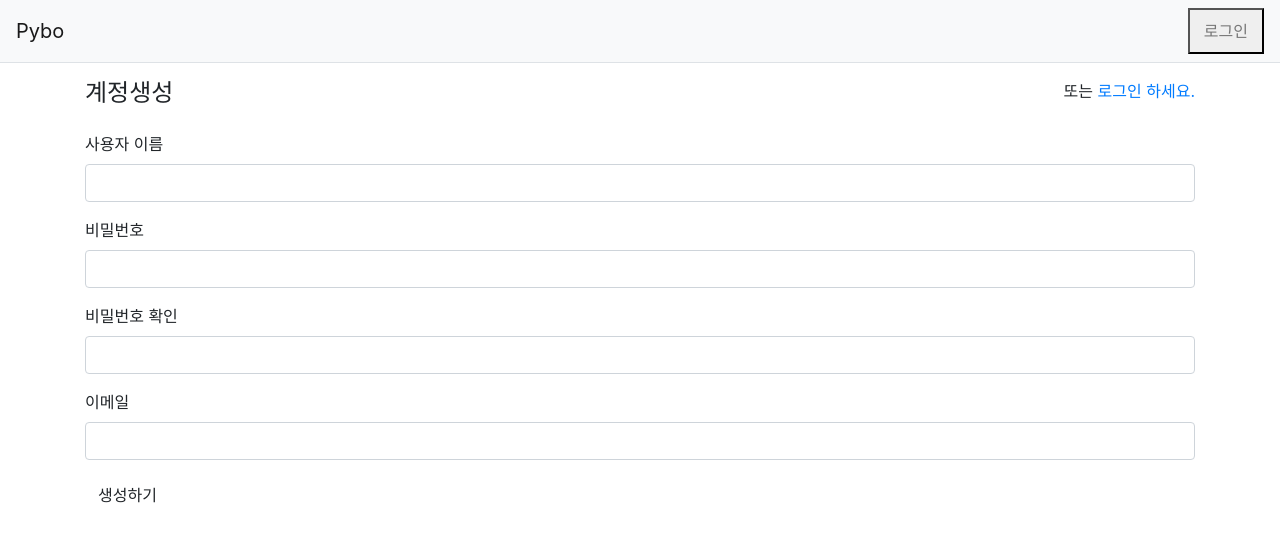
After one commit to CheolYongLee/jump_to_Django, a Django app: page /common/signup/ in a window 1280 px wide. The commit adds this page. Shown: the top 542 px of the page. Run offline with Django 3.2, Linux system fonts and the light colour scheme; some libraries are stand-ins or nearby versions.

Commit message:
#16 회원가입 페이지 및 기능 구현

```diff
--- /dev/null
+++ b/projects/mysite/common/forms.py
@@ -0,0 +1,11 @@
+from django import forms
+from django.contrib.auth.forms import UserCreationForm
+from django.contrib.auth.models import User
+
+
+class UserForm(UserCreationForm):
+    email = forms.EmailField(label="이메일")
+
+    class Met:
+        model = User
+        fields = ("username", "password1", "password2", "email")
--- a/projects/mysite/common/urls.py
+++ b/projects/mysite/common/urls.py
@@ -1,9 +1,11 @@
 from django.urls import path
 from django.contrib.auth import views as auth_views
+from . import views
 
 app_name = 'common'
 
 urlpatterns = [
     path('login/', auth_views.LoginView.as_view(template_name='common/login.html'), name='login'), # 로그인
     path('logout/', auth_views.LogoutView.as_view(), name='logout'),
+    path('signup/', views.signup, name='signup'),
 ]
--- a/projects/mysite/common/views.py
+++ b/projects/mysite/common/views.py
@@ -1,3 +1,21 @@
-from django.shortcuts import render
+from django.contrib.auth import authenticate, login
+from django.shortcuts import render, redirect
+from common.forms import UserForm
 
-# Create your views here.
+
+def signup(request):
+    """
+    계정생성
+    """
+    if request.method == "POST":
+        form = UserForm(request.POST)
+        if form.is_valid():
+            form.save()
+            username = form.cleaned_data.get('username')
+            raw_password = form.cleaned_data.get('password1')
+            user = authenticate(username=username, password=raw_password) # 사용자 인증
+            login(request, user) # 로그인
+            return redirect('index')
+    else:
+        form = UserForm()
+    return render(request, 'common/signup.html', {'form': form})
--- /dev/null
+++ b/projects/mysite/templates/common/signup.html
@@ -0,0 +1,38 @@
+{% extends "base.html" %}
+{% block content %}
+<div class="container my-3">
+    <div class="row my-3">
+        <div class="col-4">
+            <h4>계정생성</h4>
+        </div>
+        <div class="col-8 text-right">
+            <span>또는 <a href="{% url 'common:login' %}">로그인 하세요.</a></span>
+        </div>
+    </div>
+    <form method="post" class="post-form" action="{% url 'common:signup' %}">
+        {% csrf_token %}
+        {% include "form_errors.html" %}
+        <div class="form-group">
+            <label for="username">사용자 이름</label>
+            <input type="text" class="form-control" name="username" id="username"
+                    value="{{ form.username.value|default_if_none:'' }}">
+        </div>
+        <div class="form-group">
+            <label for="password1">비밀번호</label>
+            <input type="password" class="form-control" name="password1" id="password1"
+                   value="{{ form.password1.value|default_if_none:'' }}">
+        </div>
+        <div class="form-group">
+            <label for="password2">비밀번호 확인</label>
+            <input type="password" class="form-control" name="password2" id="password2"
+                   value="{{ form.password2.value|default_if_none:'' }}">
+        </div>
+        <div class="form-group">
+            <label for="email">이메일</label>
+            <input type="text" class="form-control" name="email" id="email"
+                   value="{{ form.email.value|default_if_none:'' }}">
+        </div>
+        <button type="submit" class="btn btn_primary">생성하기</button>
+    </form>
+</div>
+{% endblock %}
```
Also changed, not shown: projects/mysite/templates/common/login.html (+11 -0 lines), projects/mysite/db.sqlite3.
